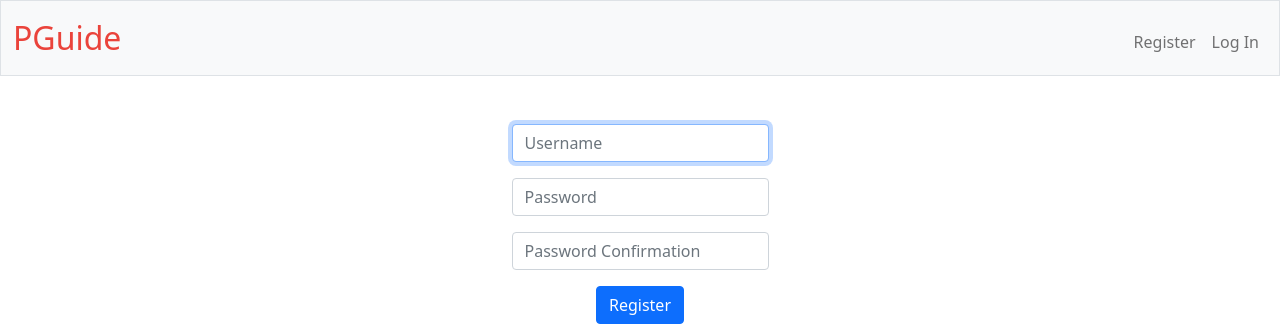
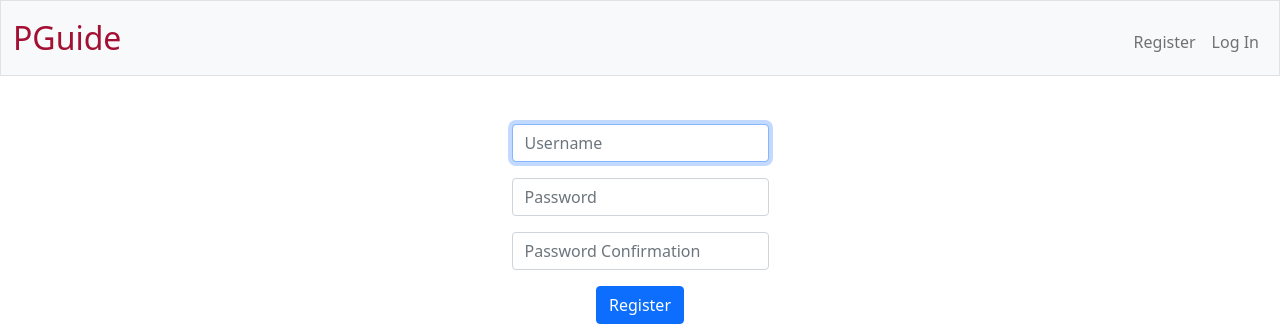
Before and after one commit to WilliamHYZhang/PGuide, a Flask app: page /register in a window 1280 px wide. Shown: the top 328 px of the page. Run offline with Flask 2, Linux system fonts and the light colour scheme; tables that the repository leaves empty hold one stand-in row (values such as "Sample post"); some libraries are stand-ins or nearby versions.

Commit message:
feat: change color to crimson red

```diff
--- a/static/styles.css
+++ b/static/styles.css
@@ -7,5 +7,5 @@ nav .navbar-brand
 /* Colors for brand */
 nav .navbar-brand .red
 {
-    color: #ea433b;
+    color: #A41034;
 }
```
Also changed, not shown: pguide.db.
